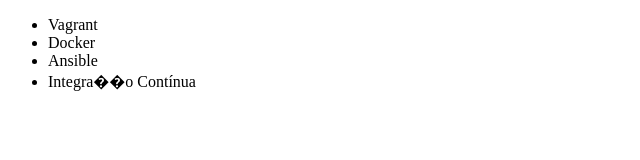
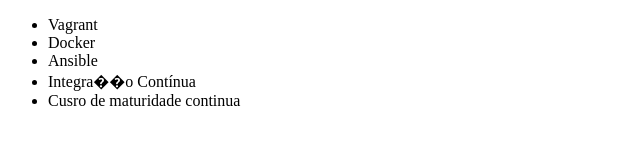
Before and after one commit to raphaom35oo/alura-git, a plain HTML site: page index.html in a window 1280 px wide. Shown: the whole page, without its empty margins (0-640 px from the left). Drawn offline with Linux system fonts and the light colour scheme.

Commit message:
Alterado o titulo da pagina

```diff
--- a/index.html
+++ b/index.html
@@ -2,7 +2,7 @@
 <html lang="en">
 <head>
     <meta charset="UTF-8">
-    <title>Cursos da Alura</title>
+    <title>Cursos de dev da Alura</title>
 </head>
 <body>
     <ul>
@@ -10,6 +10,7 @@
         <li>Docker</li>
         <li>Ansible</li>
         <li>Integra��o Contínua  </li>
+        <li>Cusro de maturidade continua </li>
     </ul>
 </body>
 </html>
```
